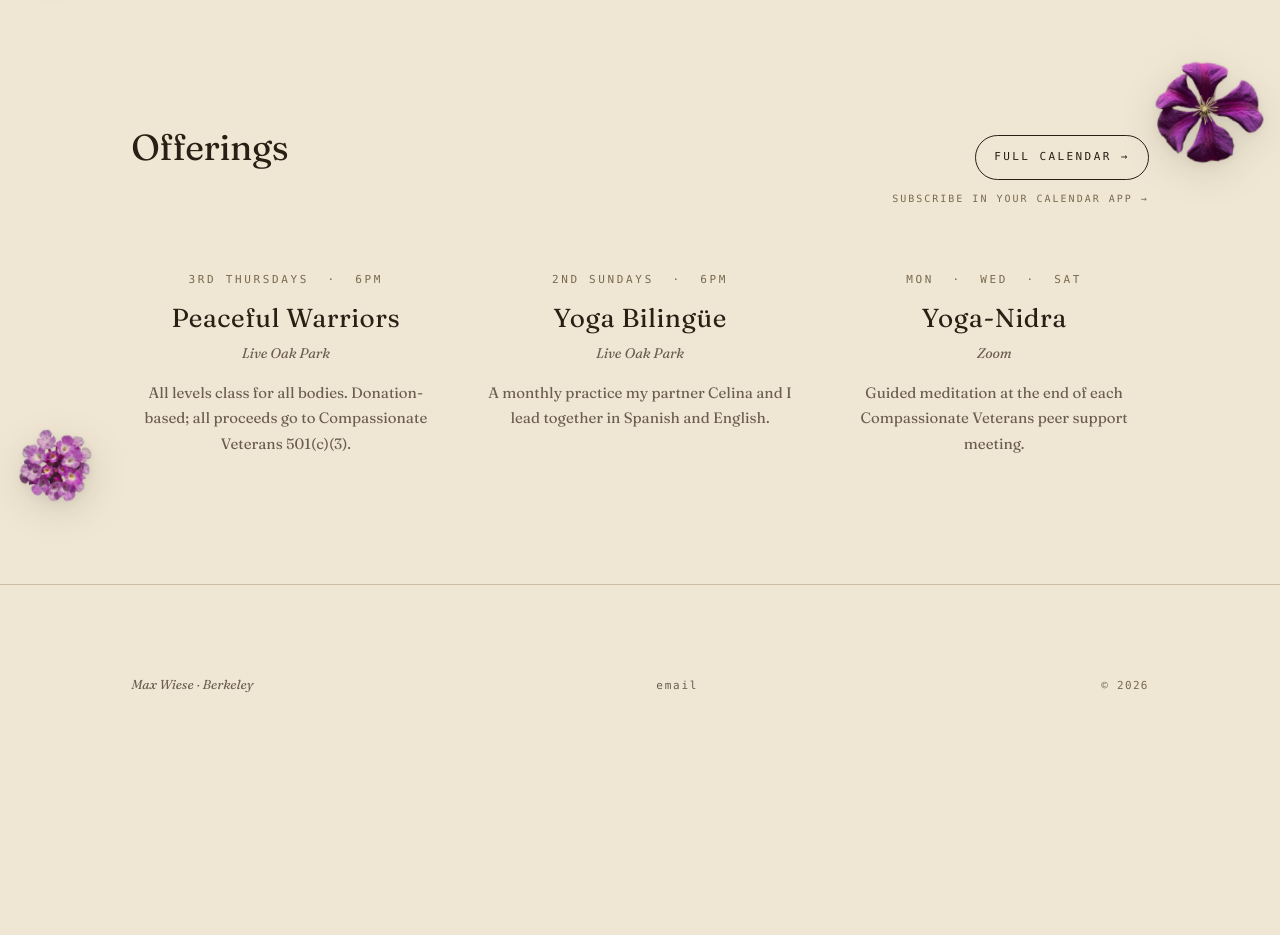
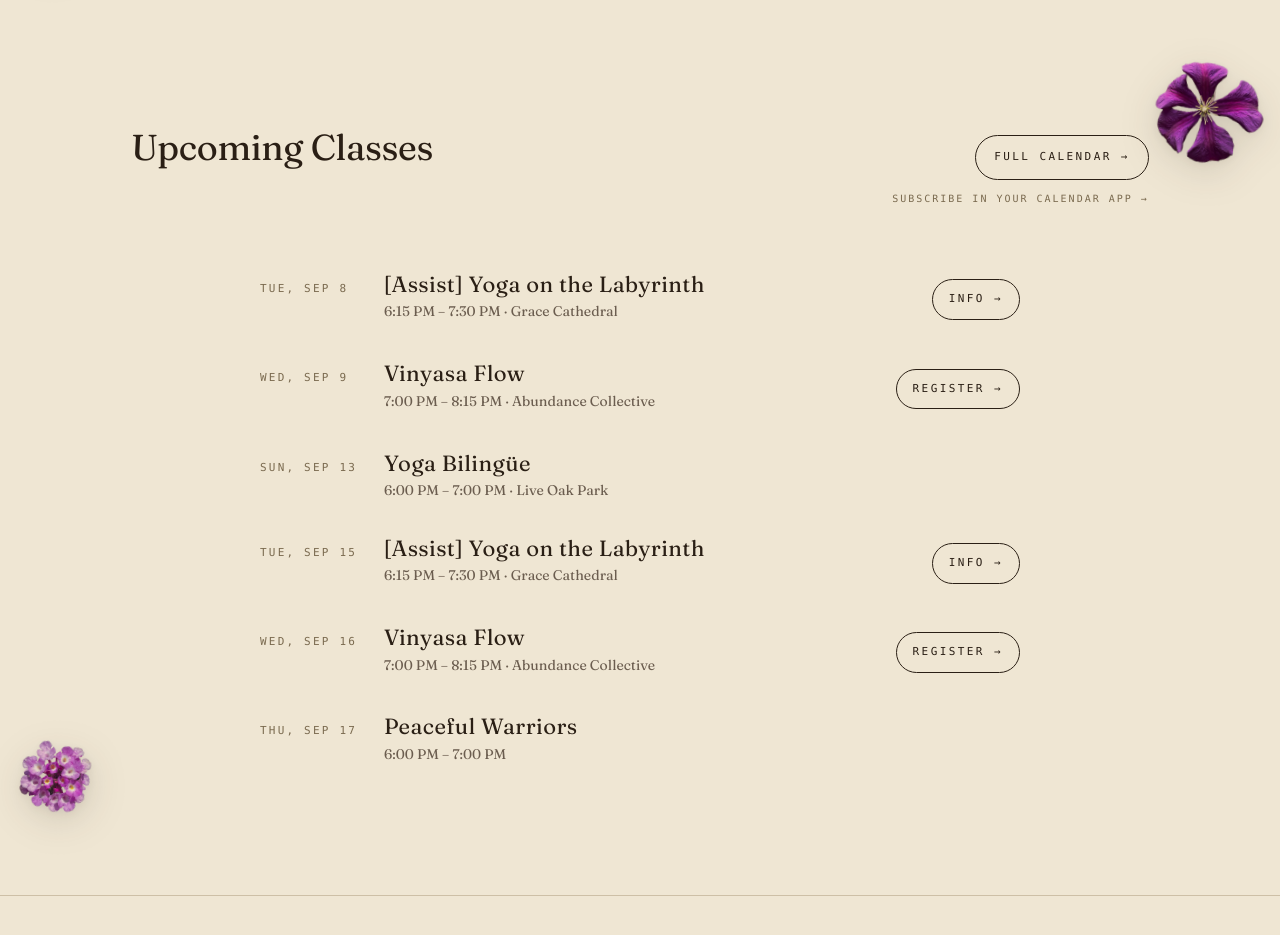
Before and after one commit to maxtwiese/max-yoga, a website with bundled scripts: page index.html in a window 1280 px wide. Shown: the part 1260-2195 px from the top of the page. Before the commit the page ends 2046 px from the top, so only its background shows below. Built offline with nearby package versions, Linux system fonts and the light colour scheme.

Commit message:
Update Offerings, include cron

```diff
--- /dev/null
+++ b/data/classes.json
@@ -0,0 +1,46 @@
+[
+  {
+    "title": "[Assist] Yoga on the Labyrinth",
+    "date": "Tue, Sep 8",
+    "time": "6:15 PM – 7:30 PM",
+    "location": "Grace Cathedral",
+    "link": "https://gracecathedral.org/series/yoga/",
+    "linkLabel": "Info"
+  },
+  {
+    "title": "Vinyasa Flow",
+    "date": "Wed, Sep 9",
+    "time": "7:00 PM – 8:15 PM",
+    "location": "Abundance Collective",
+    "link": "https://momence.com/s/141598295",
+    "linkLabel": "Register"
+  },
+  {
+    "title": "Yoga Bilingüe",
+    "date": "Sun, Sep 13",
+    "time": "6:00 PM – 7:00 PM",
+    "location": "Live Oak Park"
+  },
+  {
+    "title": "[Assist] Yoga on the Labyrinth",
+    "date": "Tue, Sep 15",
+    "time": "6:15 PM – 7:30 PM",
+    "location": "Grace Cathedral",
+    "link": "https://gracecathedral.org/series/yoga/",
+    "linkLabel": "Info"
+  },
+  {
+    "title": "Vinyasa Flow",
+    "date": "Wed, Sep 16",
+    "time": "7:00 PM – 8:15 PM",
+    "location": "Abundance Collective",
+    "link": "https://momence.com/s/141598296",
+    "linkLabel": "Register"
+  },
+  {
+    "title": "Peaceful Warriors",
+    "date": "Thu, Sep 17",
+    "time": "6:00 PM – 7:00 PM",
+    "location": ""
+  }
+]
--- a/index.html
+++ b/index.html
@@ -103,7 +103,7 @@
 
       <div class="container fade">
         <div class="offerings-bar fade-child">
-          <h2 class="section-title" style="margin: 0;">Offerings</h2>
+          <h2 class="section-title" style="margin: 0;">Upcoming Classes</h2>
           <div class="offerings-cta-stack">
             <a class="offerings-cta"
               href="https://calendar.google.com/calendar/embed?src=79fa4d4b403e57b49297bae3b2085a0a536dd2b534ffe22dc0b13810124fbbbd%40group.calendar.google.com&amp;ctz=America%2FLos_Angeles"
@@ -114,29 +114,13 @@
           </div>
         </div>
 
-        <div class="offerings-list">
-
-          <article class="fade-child">
-            <div class="offering-meta">3rd Thursdays &nbsp;·&nbsp; 6pm</div>
-            <h3 class="offering-name">Peaceful Warriors</h3>
-            <div class="offering-sub">Live Oak Park</div>
-            <div class="offering-desc">All levels class for all bodies. Donation-based; all proceeds go to Compassionate Veterans 501(c)(3).</div>
-          </article>
-
-          <article class="fade-child">
-            <div class="offering-meta">2nd Sundays &nbsp;·&nbsp; 6pm</div>
-            <h3 class="offering-name">Yoga Bilingüe</h3>
-            <div class="offering-sub">Live Oak Park</div>
-            <div class="offering-desc">A monthly practice my partner Celina and I lead together in Spanish and English.</div>
-          </article>
-
-          <article class="fade-child">
-            <div class="offering-meta">Mon &nbsp;·&nbsp; Wed &nbsp;·&nbsp; Sat</div>
-            <h3 class="offering-name">Yoga-Nidra</h3>
-            <div class="offering-sub">Zoom</div>
-            <div class="offering-desc">Guided meditation at the end of each Compassionate Veterans peer support meeting.</div>
-          </article>
-
+        <div id="offerings-list" class="offerings-list">
+          <p class="offerings-empty fade-child">
+            Visit the
+            <a href="https://calendar.google.com/calendar/embed?src=79fa4d4b403e57b49297bae3b2085a0a536dd2b534ffe22dc0b13810124fbbbd%40group.calendar.google.com&amp;ctz=America%2FLos_Angeles"
+              rel="noopener" target="_blank">full calendar</a>
+            for upcoming classes.
+          </p>
         </div>
       </div>
     </section>
--- /dev/null
+++ b/src/lib/classes.js
@@ -0,0 +1,48 @@
+export async function initClasses() {
+  const container = document.getElementById('offerings-list');
+  if (!container) return;
+
+  let classes;
+  try {
+    const res = await fetch('/data/classes.json');
+    if (!res.ok) return;
+    classes = await res.json();
+  } catch (e) { return; }
+
+  if (!classes.length) return;
+
+  container.innerHTML = '';
+
+  for (const cls of classes) {
+    const article = document.createElement('article');
+    article.className = 'offering-item fade-child';
+
+    let inner =
+      `<div class="offering-date">${esc(cls.date)}</div>` +
+      '<div class="offering-info">' +
+        `<h3 class="offering-name">${esc(cls.title)}</h3>` +
+        `<div class="offering-meta">${esc(cls.time)}${cls.location ? ' · ' + esc(cls.location) : ''}</div>` +
+      '</div>';
+
+    if (cls.link) {
+      inner += `<a class="offering-link" href="${esc(cls.link)}" rel="noopener" target="_blank">${esc(cls.linkLabel || 'Info')} →</a>`;
+    }
+
+    article.innerHTML = inner;
+    container.appendChild(article);
+  }
+
+  const fadeParent = container.closest('.fade');
+  if (fadeParent && fadeParent.classList.contains('in')) {
+    container.querySelectorAll('.fade-child').forEach((el, i) => {
+      el.style.transitionDelay = (i * 90) + 'ms';
+      el.classList.add('in');
+    });
+  }
+}
+
+function esc(str) {
+  const el = document.createElement('span');
+  el.textContent = str;
+  return el.innerHTML;
+}
--- a/src/lib/main.js
+++ b/src/lib/main.js
@@ -4,6 +4,7 @@ import { initFade }    from './fade.js';
 
 const prefersReduced = window.matchMedia('(prefers-reduced-motion: reduce)').matches;
 
+import('./classes.js').then(m => m.initClasses()).catch(function () {});
 initMotion(prefersReduced);
 initTooltip(prefersReduced);
 initFade(prefersReduced);
--- a/src/styles/components.css
+++ b/src/styles/components.css
@@ -128,47 +128,83 @@
   transition: color 0.3s var(--ease-out);
 }
 .offerings-subscribe:hover { color: var(--accent); }
+
+/* --- Upcoming offerings list --- */
 .offerings-list {
+  display: flex;
+  flex-direction: column;
+  gap: clamp(20px, 3vw, 32px);
+  max-width: 760px;
+  margin: 0 auto;
+}
+.offerings-empty {
+  text-align: center;
+  font-size: 15px;
+  color: var(--ink-soft);
+  line-height: 1.7;
+}
+.offering-item {
   display: grid;
-  grid-template-columns: 1fr;
-  gap: clamp(40px, 5vw, 56px);
-  max-width: 1040px;
-  margin: 0 auto;
-  text-align: center;
+  grid-template-columns: 100px 1fr auto;
+  gap: 4px 24px;
+  align-items: baseline;
 }
-@media (min-width: 640px) {
-  .offerings-list { grid-template-columns: repeat(3, 1fr); gap: clamp(28px, 3.5vw, 48px); align-items: start; }
-}
-.offering-meta {
+.offering-date {
   font-family: var(--mono);
   font-size: 11px;
-  letter-spacing: 0.24em;
+  letter-spacing: 0.2em;
   text-transform: uppercase;
   color: var(--ink-faint);
   font-feature-settings: "tnum", "smcp", "c2sc";
-  margin-bottom: 12px;
+  line-height: 1.6;
 }
 .offering-name {
-  font-size: clamp(20px, 2.4vw, 26px);
+  font-size: clamp(18px, 2.2vw, 22px);
   font-weight: 400;
   letter-spacing: 0.02em;
   font-variation-settings: "opsz" 72, "SOFT" 30;
   line-height: 1.25;
 }
-.offering-sub {
+.offering-meta {
   font-size: 14px;
-  font-style: italic;
   color: var(--ink-soft);
-  margin-top: 8px;
+  margin-top: 2px;
+  grid-column: 2;
 }
-.offering-desc {
-  font-size: 15px;
-  color: var(--ink-soft);
-  line-height: 1.7;
-  margin-top: 14px;
-  max-width: 46ch;
-  margin-left: auto;
-  margin-right: auto;
+.offering-link {
+  font-family: var(--mono);
+  font-size: 11px;
+  letter-spacing: 0.22em;
+  text-transform: uppercase;
+  padding: 10px 16px;
+  border: 0.5px solid var(--ink);
+  border-radius: 999px;
+  color: var(--ink);
+  transition: background 0.3s var(--ease-out), color 0.3s var(--ease-out);
+  font-feature-settings: "tnum", "smcp", "c2sc";
+  white-space: nowrap;
+  grid-row: 1 / 3;
+  grid-column: 3;
+  align-self: center;
+}
+.offering-link:hover {
+  background: var(--ink);
+  color: var(--paper);
+  border-color: var(--ink);
+}
+@media (max-width: 639px) {
+  .offering-item {
+    grid-template-columns: 1fr;
+    text-align: center;
+    gap: 4px;
+  }
+  .offering-meta { grid-column: 1; }
+  .offering-link {
+    grid-row: auto;
+    grid-column: 1;
+    justify-self: center;
+    margin-top: 8px;
+  }
 }
 
 /* --- Subscribe form --- */
```
Also changed, not shown: package.json (added, +11 -0 lines), scripts/fetch-classes.mjs (added, +159 -0 lines), .github/workflows/update-classes.yml (added), 1 other file.
